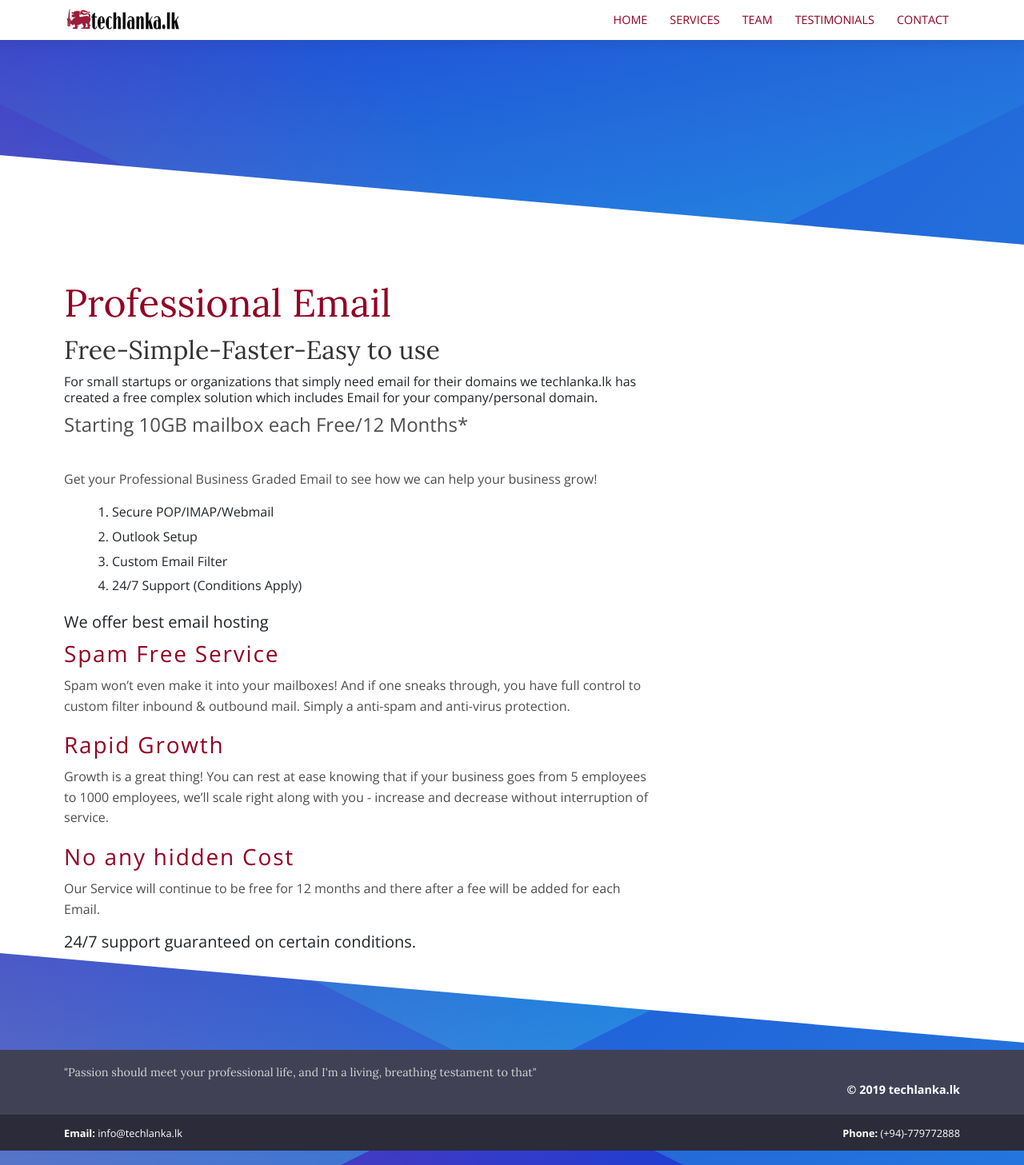
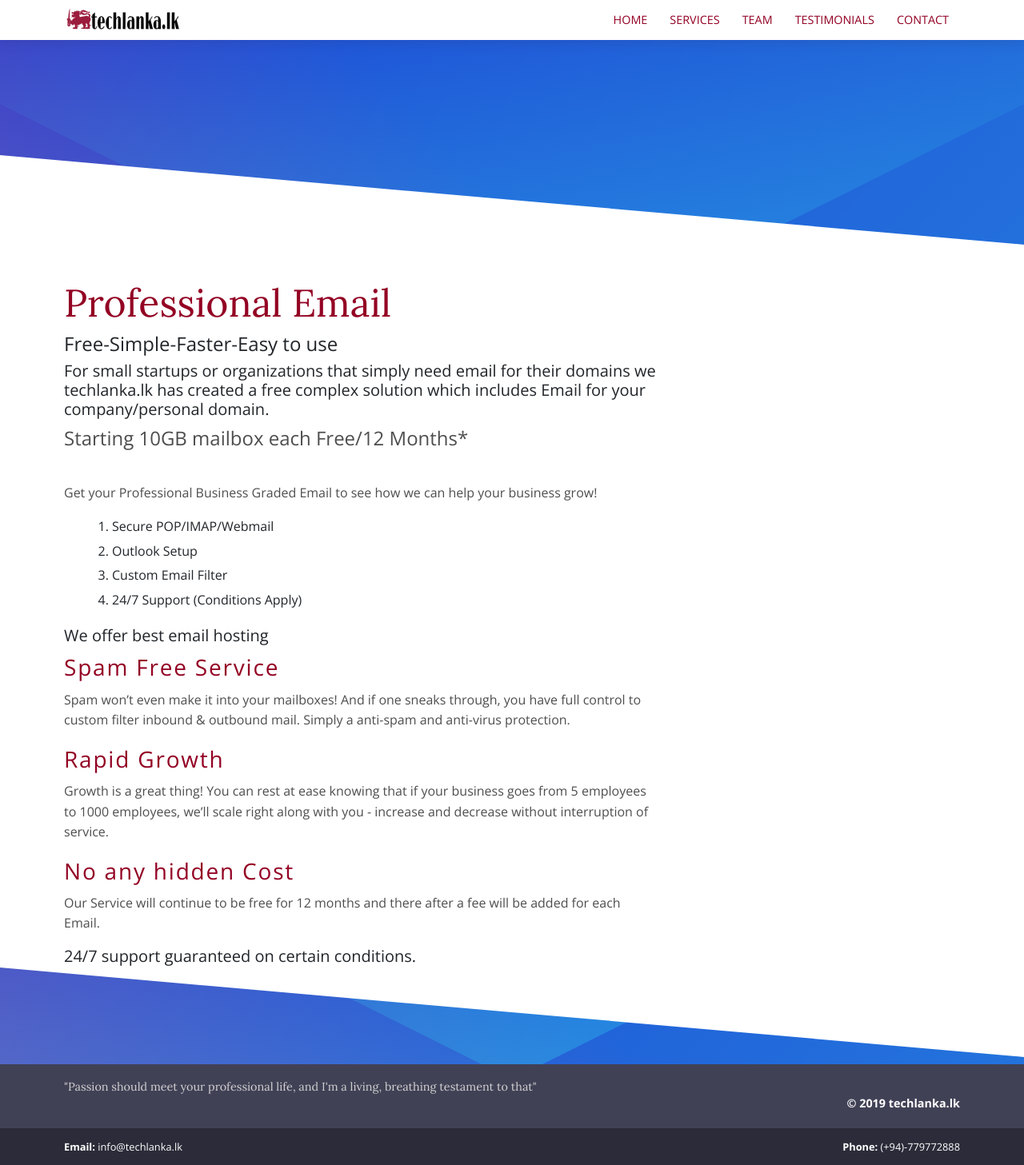
Before and after one commit to techlanka/business, a Jekyll site: the page built from _services/free-business-email.md, in a window 1280 px wide. Shown: the whole page at 80% size. Built offline with Jekyll 4.4.1, drawn with Linux system fonts in a browser that asks for light colours.

```diff
--- a/_services/free-business-email.md
+++ b/_services/free-business-email.md
@@ -3,9 +3,9 @@ title: 'Professional Email'
 image: '/services/default.png'
 ---
 
-## Free-Simple-Faster-Easy to use
+#### Free-Simple-Faster-Easy to use
 
-###### For small startups or organizations that simply need email for their domains we techlanka.lk has created a free complex solution which includes Email for your company/personal domain.
+##### For small startups or organizations that simply need email for their domains we techlanka.lk has created a free complex solution which includes Email for your company/personal domain.
 
 Starting 10GB mailbox each Free/12 Months*
 
```
